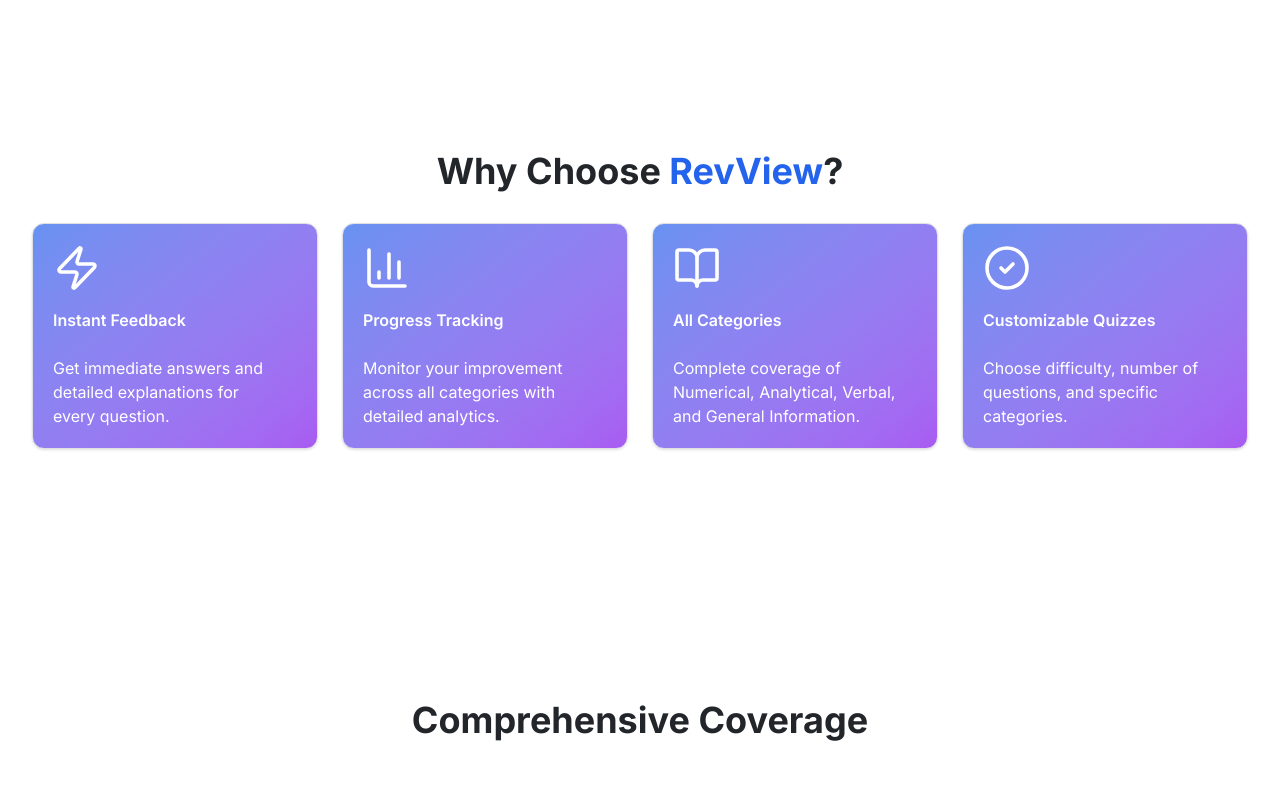
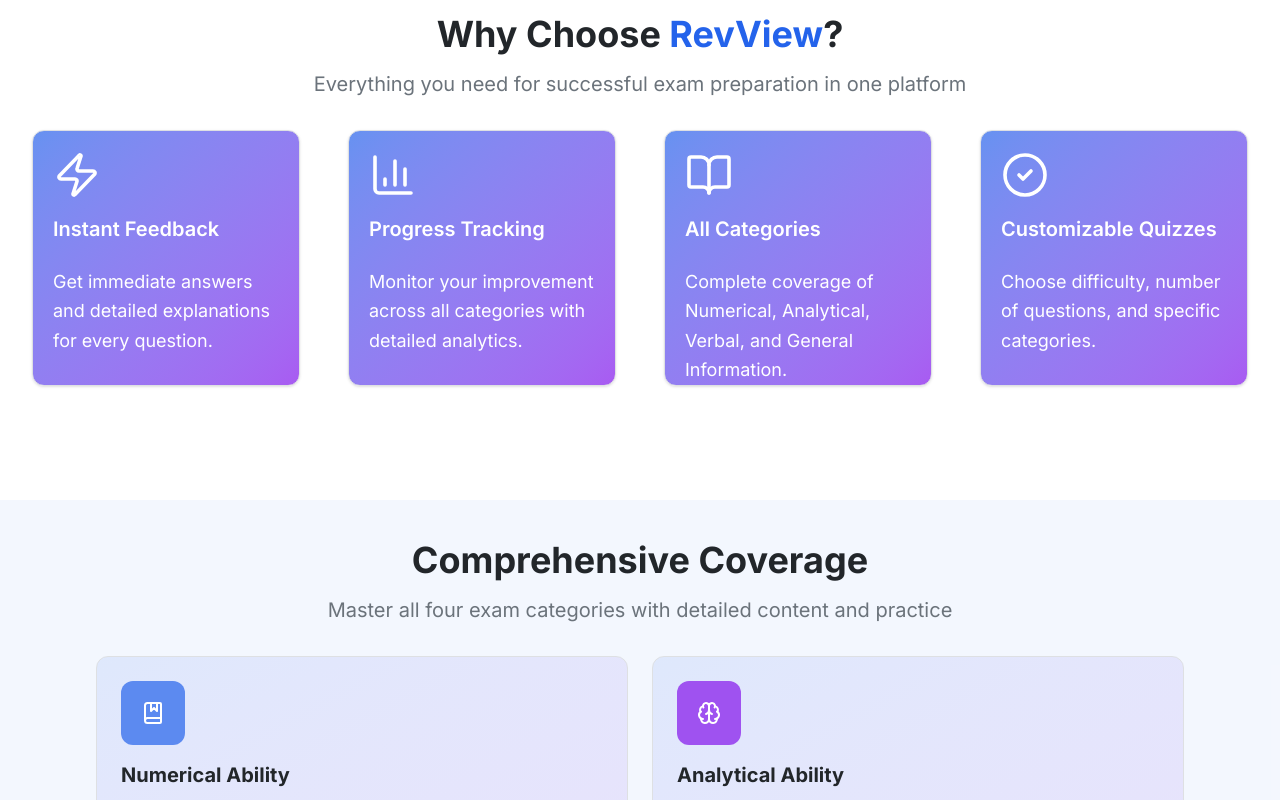
Before and after one commit to johnreyluntayao/revview, a Next.js app: page / in a window 1280 px wide. Shown: the part 860-1660 px from the top of the page. Built offline with nearby package versions, Linux system fonts and the light colour scheme; no server answers.

Commit message:
Why choose and Comprehensive coverage

```diff
--- a/components/Homepage.tsx
+++ b/components/Homepage.tsx
@@ -2,7 +2,7 @@ import { HeroSection, HowItWorks, ComprehensiveCoverage, WhyChoose } from "@/lib
 
 const Homepage = () => {
   return (
-    <div className="w-full px-4 md:px-6 lg:px-8 overflow-hidden">
+    <div className="w-full overflow-hidden">
       <HeroSection />
       <WhyChoose />
       <ComprehensiveCoverage />
--- a/components/atoms/Card.tsx
+++ b/components/atoms/Card.tsx
@@ -122,26 +122,40 @@ const Card: React.FC<CardProps> = ({
     // Variant 4: Compact / minimal
     case "compact":
       content = (
-        <div className="p-3 md:p-4 lg:p-5 gap-2 md:gap-3 lg:gap-4 flex flex-col items-start w-full h-full justify-between">
+        <div className="p-3 md:p-4 lg:p-5 flex flex-col items-start w-full h-full gap-2 md:gap-3 lg:gap-4">
           {icon && (
-            <div className={`${iconColor} text-xl md:text-4xl lg:text-6xl`}>
+            <div
+              className={`${iconColor} text-4xl md:text-5xl lg:text-6xl`}
+            >
               {icon}
             </div>
           )}
-          <div className="flex flex-col w-full h-full justify-start">
-            <div className="min-h-[2rem] md:min-h-[2.5rem] lg:min-h-[3rem]">
-              {title && (
-                <p className={`font-semibold ${textColor} line-clamp-2`}>
+
+          <div className="flex flex-col flex-1 w-full gap-4 md:gap-5 lg:gap-6">
+            {/* Title - Single line only, with ellipsis if too long */}
+            {title && (
+              <div className="flex items-center">
+                <p
+                  className={`font-semibold ${textColor} text-base md:text-lg lg:text-xl
+                       whitespace-nowrap overflow-hidden text-ellipsis`}
+                >
                   {title}
                 </p>
-              )}
-            </div>
+              </div>
+            )}
 
-            <div className="min-h-[2rem] md:min-h-[2.5rem] lg:min-h-[3rem]">
-              <p className={`text-foreground/50 ${textColor} line-clamp-4 text-start`}>
-                {value}
-              </p>
-            </div>
+            {/* Description - Multi-line with proper clamping and consistent spacing */}
+            {value && (
+              <div className="flex-1">
+                <p
+                  className={`text-foreground/50 ${textColor}
+                       text-sm md:text-base lg:text-lg
+                       line-clamp-3 md:line-clamp-4 lg:line-clamp-6 leading-relaxed`}
+                >
+                  {value}
+                </p>
+              </div>
+            )}
           </div>
         </div>
       );
--- a/components/ui/ComprehensiveCoverage.tsx
+++ b/components/ui/ComprehensiveCoverage.tsx
@@ -13,7 +13,7 @@ const categoryCoverage = [
   {
     title: "Numerical Ability",
     icon: <Numerical />,
-    background: "bg-gradient-to-r from-primary/90 to-primary/60",
+    background: "bg-primary/70",
     items: [
       { label: "Basic operations" },
       { label: "Word problems" },
@@ -23,7 +23,7 @@ const categoryCoverage = [
   {
     title: "Analytical Ability",
     icon: <Analytical />,
-    background: "bg-violet-700",
+    background: "bg-secondary/70",
     items: [
       { label: "Word association" },
       { label: "Logic & reasoning" },
@@ -33,7 +33,7 @@ const categoryCoverage = [
   {
     title: "Verbal Ability",
     icon: <Verbal />,
-    background: "bg-green-700",
+    background: "bg-success/70",
     items: [
       { label: "Grammar & usage" },
       { label: "Vocabulary" },
@@ -43,7 +43,7 @@ const categoryCoverage = [
   {
     title: "General Information",
     icon: <General />,
-    background: "bg-orange-700",
+    background: "bg-warning/70",
     items: [
       { label: "Philippine Constitution" },
       { label: "Code of Conduct" },
@@ -55,10 +55,15 @@ const categoryCoverage = [
 const ComprehensiveCoverage = () => {
   return (
     <section>
-      <div className="w-full flex flex-col justify-center text-pretty gap-4 md:gap-6 lg:gap-8">
-        <h1 className="text-2xl md:text-3xl lg:text-4xl font-bold text-foreground mb-10 text-center">
-          Comprehensive Coverage
-        </h1>
+      <div className="w-full h-screen flex flex-col justify-center text-pretty p-4 md:p-6 lg:p-8 gap-4 md:gap-6 lg:gap-8 bg-primary/5">
+        <div className="flex flex-col items-center gap-2 md:gap-3 lg:gap-4">
+          <h1 className="text-2xl md:text-3xl lg:text-4xl font-bold text-foreground">
+            Comprehensive Coverage
+          </h1>
+          <p className="text-base md:text-lg lg:text-xl text-muted-foreground">
+            Master all four exam categories with detailed content and practice
+          </p>
+        </div>
 
         <div className="grid grid-cols-1 md:grid-cols-2 gap-2 md:gap-4 lg:gap-6 px-0 lg:px-16">
           {categoryCoverage.map((category) => (
--- a/components/ui/HeroSection.tsx
+++ b/components/ui/HeroSection.tsx
@@ -7,7 +7,8 @@ const HeroSection = () => {
         flex flex-col
         items-center justify-center
         text-center text-pretty
-        gap-4 md:gap-6 lg:gap-8 px-4 md:px-6 lg:px-8'>
+        gap-4 md:gap-6 lg:gap-8 p-4 md:p-6 lg:p-8
+        bg-heroGradient'>
         <div>
           <h1 className='text-4xl md:text-5xl lg:text-6xl font-bold text-foreground mb-2 md:mb-4 lg:mb-6'>
           Master your Exam at <span className='text-primary'>RevView</span>
--- a/components/ui/HowItWorks.tsx
+++ b/components/ui/HowItWorks.tsx
@@ -29,7 +29,7 @@ const howItWorks = [
 const HowItWorks = () => {
     return (
         <section>
-            <div className='w-full flex flex-col items-center justify-center text-pretty gap-4 md:gap-6 lg:gap-8 py-4 md:py-6 lg:py-8 min-h-screen'>
+            <div className='w-full flex flex-col items-center justify-center text-pretty gap-4 md:gap-6 lg:gap-8  p-4 md:p-6 lg:p-8 min-h-screen'>
                 <h2 className='text-2xl md:text-3xl lg:text-4xl font-bold text-foreground'>
                     How It Works
                 </h2>
--- a/components/ui/WhyChoose.tsx
+++ b/components/ui/WhyChoose.tsx
@@ -1,44 +1,72 @@
-
-import { Card } from '@/lib/client-imports'
-import { CustomQuiz, InstantFeedback, ProgressTracking, AllCategories } from '@/lib/icons';
+import { Card } from "@/lib/client-imports";
+import {
+  CustomQuiz,
+  InstantFeedback,
+  ProgressTracking,
+  AllCategories,
+} from "@/lib/icons";
 
 const featureCards = [
   {
-        icon: <InstantFeedback  className="w-6 h-6 md:w-8 md:h-10 lg:w-12 lg:h-12" strokeWidth={1.8}/>,
+    icon: (
+      <InstantFeedback
+        className="w-6 h-6 md:w-8 md:h-10 lg:w-12 lg:h-12"
+        strokeWidth={1.8}
+      />
+    ),
     title: "Instant Feedback",
-        description: "Get immediate answers and detailed explanations for every question.",
-
+    description:
+      "Get immediate answers and detailed explanations for every question.",
   },
   {
-        icon: <ProgressTracking  className="w-6 h-6 md:w-8 md:h-10 lg:w-12 lg:h-12" strokeWidth={1.8} />,
+    icon: (
+      <ProgressTracking
+        className="w-6 h-6 md:w-8 md:h-10 lg:w-12 lg:h-12"
+        strokeWidth={1.8}
+      />
+    ),
     title: "Progress Tracking",
-        description: "Monitor your improvement across all categories with detailed analytics.",
-
+    description:
+      "Monitor your improvement across all categories with detailed analytics.",
   },
   {
-        icon: <AllCategories  className="w-6 h-6 md:w-8 md:h-10 lg:w-12 lg:h-12" strokeWidth={1.8}/>,
+    icon: (
+      <AllCategories
+        className="w-6 h-6 md:w-8 md:h-10 lg:w-12 lg:h-12"
+        strokeWidth={1.8}
+      />
+    ),
     title: "All Categories",
-        description: "Complete coverage of Numerical, Analytical, Verbal, and General Information.",
-
+    description:
+      "Complete coverage of Numerical, Analytical, Verbal, and General Information.",
   },
   {
-        icon: <CustomQuiz  className="w-6 h-6 md:w-8 md:h-10 lg:w-12 lg:h-12" strokeWidth={1.8}/>,
+    icon: (
+      <CustomQuiz
+        className="w-6 h-6 md:w-8 md:h-10 lg:w-12 lg:h-12"
+        strokeWidth={1.8}
+      />
+    ),
     title: "Customizable Quizzes",
-        description: "Choose difficulty, number of questions, and specific categories.",
-
+    description:
+      "Choose difficulty, number of questions, and specific categories.",
   },
 ];
 
 const WhyChoose = () => {
   return (
     <section>
-            <div className='w-full min-h-screen flex flex-col items-center justify-center text-pretty gap-4 md:gap-6 lg:gap-8 py-4 md:py-6 lg:py-8'>
+      <div className="w-full h-[75vh] flex flex-col items-center justify-center p-4 md:p-6 lg:p-8 gap-4 md:gap-6 lg:gap-8">
+        <div className="flex flex-col items-center gap-2 md:gap-3 lg:gap-4">
+          <h1 className="text-2xl md:text-3xl lg:text-4xl font-bold text-foreground">
+            Why Choose <span className="text-primary">RevView</span>?
+          </h1>
+          <p className="text-base md:text-lg lg:text-xl text-muted-foreground">
+            Everything you need for successful exam preparation in one platform
+          </p>
+        </div>
 
-                <h1 className='text-2xl md:text-3xl lg:text-4xl font-bold text-foreground'>
-                    Why Choose <span className='text-primary'>RevView</span>?
-                </h1>
-
-                <div className="grid grid-cols-1 md:grid-cols-2 lg:grid-cols-4 gap-2 md:gap-4 lg:gap-6 ">
+        <div className="grid grid-cols-1 md:grid-cols-2 lg:grid-cols-4 gap-2 md:gap-4 lg:gap-12 ">
           {featureCards.map((feature, idx) => (
             <Card
               key={idx}
@@ -46,18 +74,16 @@ const WhyChoose = () => {
               icon={feature.icon}
               title={feature.title}
               value={feature.description}
-                            className="h-full flex flex-col justify-between items-start text-left "
-                            bg='bg-linear-to-br from-primary/70 to-secondary/70'
-                            textColor='text-white'
-                            iconColor='text-white'
+              className="h-auto lg:h-64 flex flex-col justify-between items-start"
+              bg="bg-linear-to-br from-primary/70 to-secondary/70"
+              textColor="text-white"
+              iconColor="text-white"
             />
           ))}
         </div>
-
       </div>
     </section>
+  );
+};
 
-    )
-}
-
-export default WhyChoose
+export default WhyChoose;
```
Lines whose indentation alone changed are shown as unchanged.
